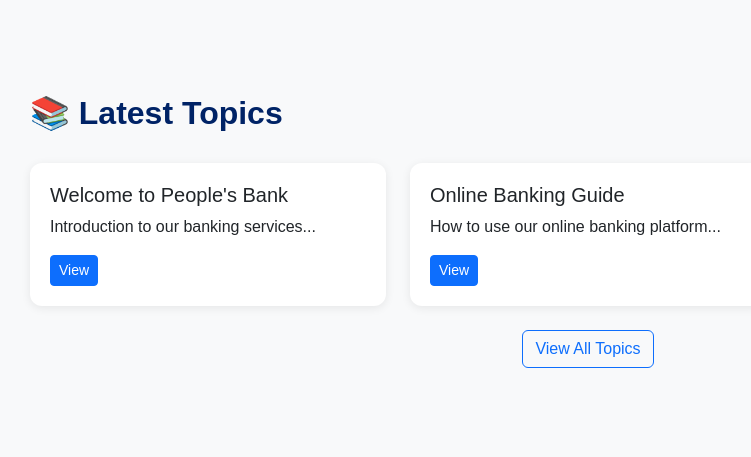
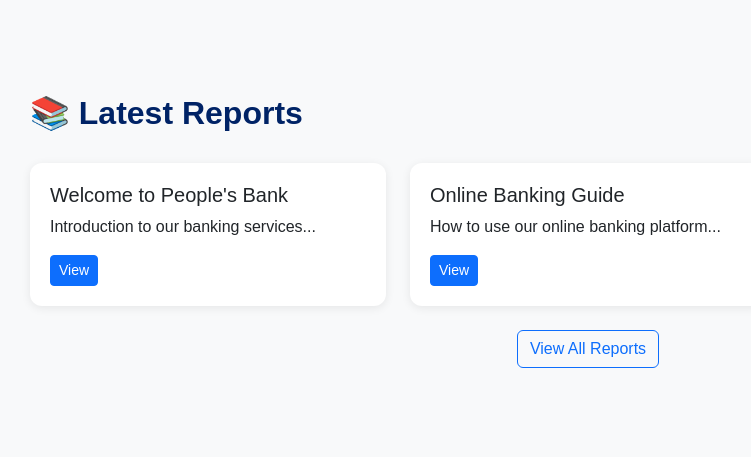
Before and after one commit to supremojubil/PeoplesBankCMS, a PHP site: page / in a window 1280 px wide. Shown: the part 926-1383 px from the top of the page, without its empty margins (52-803 px from the left). Run offline with PHP 8.4, Linux system fonts and the light colour scheme; data comes from the database, SQL or seed files in the repository; data that the repository does not hold is empty.

Commit message:
rename
Co-authored-by: Copilot <copilot@github.com>

```diff
--- a/index.php
+++ b/index.php
@@ -258,7 +258,7 @@ $topics = $stmt2->fetchAll();
 <!-- TOPICS -->
 <section class="py-5 bg-light">
     <div class="container">
-        <h2 class="section-title">📚 Latest Topics</h2>
+        <h2 class="section-title">📚 Latest Reports</h2>
 
         <div class="row g-4">
             <?php foreach ($topics as $t): ?>
@@ -266,14 +266,14 @@ $topics = $stmt2->fetchAll();
                     <div class="card-box">
                         <h5><?= htmlspecialchars($t['title']) ?></h5>
                         <p><?= substr(strip_tags($t['description']), 0, 120) ?>...</p>
-                        <a href="topics.php" class="btn btn-sm btn-primary">View</a>
+                        <a href="reports.php" class="btn btn-sm btn-primary">View</a>
                     </div>
                 </div>
             <?php endforeach; ?>
         </div>
 
         <div class="text-center mt-4">
-            <a href="topics.php" class="btn btn-outline-primary">View All Topics</a>
+            <a href="reports.php" class="btn btn-outline-primary">View All Reports</a>
         </div>
     </div>
 </section>
```
